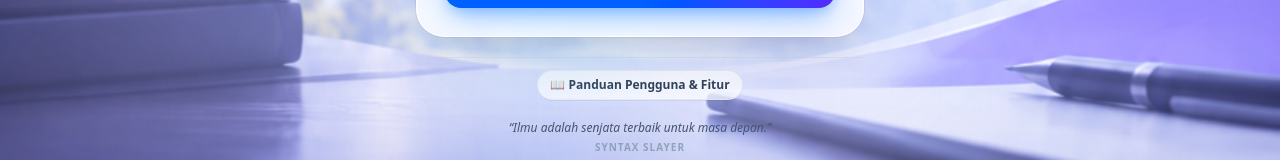
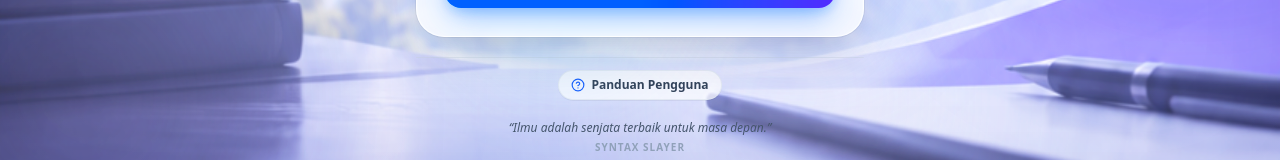
Before and after one commit to syntax-slayerrr/smart-learning, a Next.js app: page /login in a window 1280 px wide. Shown: the part 622-782 px from the top of the page. Built offline with nearby package versions, Linux system fonts and the light colour scheme.

Commit message:
fix: elevate PWA banner clearance above bottom dock, allow public /panduan in middleware, and use HelpCircle icon

```diff
--- a/src/app/(auth)/login/page.tsx
+++ b/src/app/(auth)/login/page.tsx
@@ -1,7 +1,8 @@
 import type { Metadata } from "next";
 import Image from "next/image";
+import Link from "next/link";
 import { LoginForm } from "./login-form";
-import { User, GraduationCap } from "lucide-react";
+import { User, GraduationCap, HelpCircle } from "lucide-react";
 
 export const dynamic = "force-dynamic";
 
@@ -89,12 +90,13 @@ export default function LoginPage() {
 
         {/* Link Panduan Pengguna & Bantuan */}
         <div className="flex items-center justify-center">
-          <a
+          <Link
             href="/panduan"
             className="inline-flex items-center gap-1.5 px-3 py-1.5 rounded-xl border border-slate-200/80 bg-white/70 hover:bg-white text-xs font-semibold text-slate-700 hover:text-blue-600 shadow-2xs transition-all"
           >
-            <span>📖 Panduan Pengguna & Fitur</span>
-          </a>
+            <HelpCircle className="w-3.5 h-3.5 text-blue-600" />
+            <span>Panduan Pengguna</span>
+          </Link>
         </div>
 
         {/* Motivational Quote & Signature */}
--- a/src/components/shared/install-prompt.tsx
+++ b/src/components/shared/install-prompt.tsx
@@ -49,8 +49,14 @@ export function InstallPrompt() {
     : { role: "Siswa", desc: "Buka materi, tugas, dan QR offline" };
 
   return (
-    <aside aria-label="Instalasi Aplikasi PWA" className="fixed bottom-20 sm:bottom-6 left-3 right-3 sm:left-auto sm:right-6 sm:max-w-sm z-50 animate-slide-up">
-      <div className="flex items-center justify-between gap-3 rounded-2xl border border-slate-200/90 dark:border-white/10 bg-white/95 dark:bg-slate-900/95 backdrop-blur-md px-3.5 py-2.5 shadow-lg">
+    <aside
+      aria-label="Instalasi Aplikasi PWA"
+      className="fixed bottom-[96px] sm:bottom-6 left-3.5 right-3.5 sm:left-auto sm:right-6 sm:max-w-sm z-50 animate-slide-up"
+      style={{
+        marginBottom: "env(safe-area-inset-bottom, 0px)",
+      }}
+    >
+      <div className="flex items-center justify-between gap-3 rounded-2xl border border-slate-200/90 dark:border-white/10 bg-white/95 dark:bg-slate-900/95 backdrop-blur-md px-3.5 py-2.5 shadow-[0_8px_30px_rgb(0,0,0,0.12)]">
         <div className="flex items-center gap-2.5 min-w-0">
           <div className="flex h-8 w-8 shrink-0 items-center justify-center rounded-xl bg-blue-50 dark:bg-blue-950/50 text-blue-600 dark:text-blue-400 border border-blue-100 dark:border-blue-900/30">
             <Smartphone className="h-4 w-4" />
--- a/src/lib/supabase/middleware.ts
+++ b/src/lib/supabase/middleware.ts
@@ -36,9 +36,10 @@ export async function updateSession(request: NextRequest) {
   const pathname = request.nextUrl.pathname;
 
   // Define public routes and static assets
-  const publicRoutes = ["/login", "/debug-auth", "/kamera-hp", "/api/setup-admin", "/api/health", "/sw.js", "/manifest.json", "/favicon.ico", "/icon.png", "/apple-icon.png"];
+  const publicRoutes = ["/login", "/panduan", "/debug-auth", "/kamera-hp", "/api/setup-admin", "/api/health", "/sw.js", "/manifest.json", "/favicon.ico", "/icon.png", "/apple-icon.png"];
   const isPublicRoute =
     publicRoutes.some((route) => pathname === route) ||
+    pathname.startsWith("/panduan") ||
     pathname.startsWith("/api/cron") ||
     pathname.startsWith("/api/telemetry") ||
     pathname.startsWith("/api/attendance") ||
```
